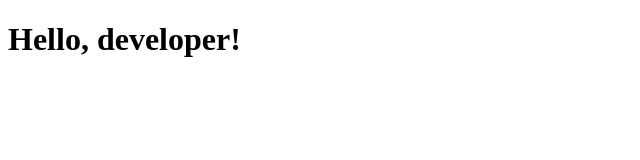
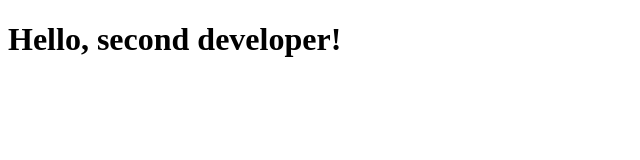
Before and after one commit to vladefr97/git-learn, a plain HTML site: page index.html in a window 1280 px wide. Shown: the whole page, without its empty margins (0-640 px from the left). Drawn offline with Linux system fonts and the light colour scheme.

Commit message:
add second developer changes

```diff
--- a/index.html
+++ b/index.html
@@ -5,7 +5,7 @@
     <title>Title</title>
 </head>
 <body>
-<h1>Hello, developer!</h1>
+<h1>Hello, second developer!</h1>
 
 </body>
 </html>
```
